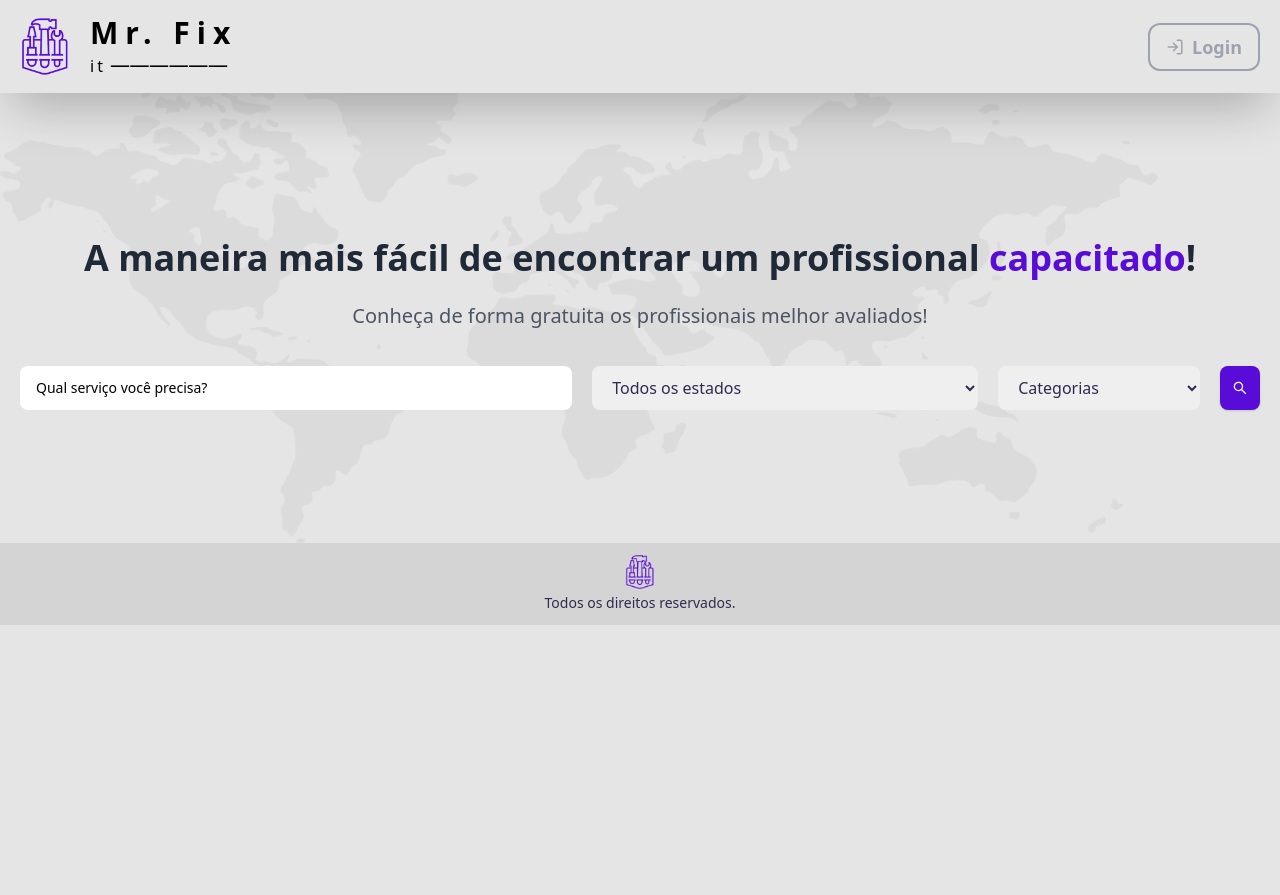
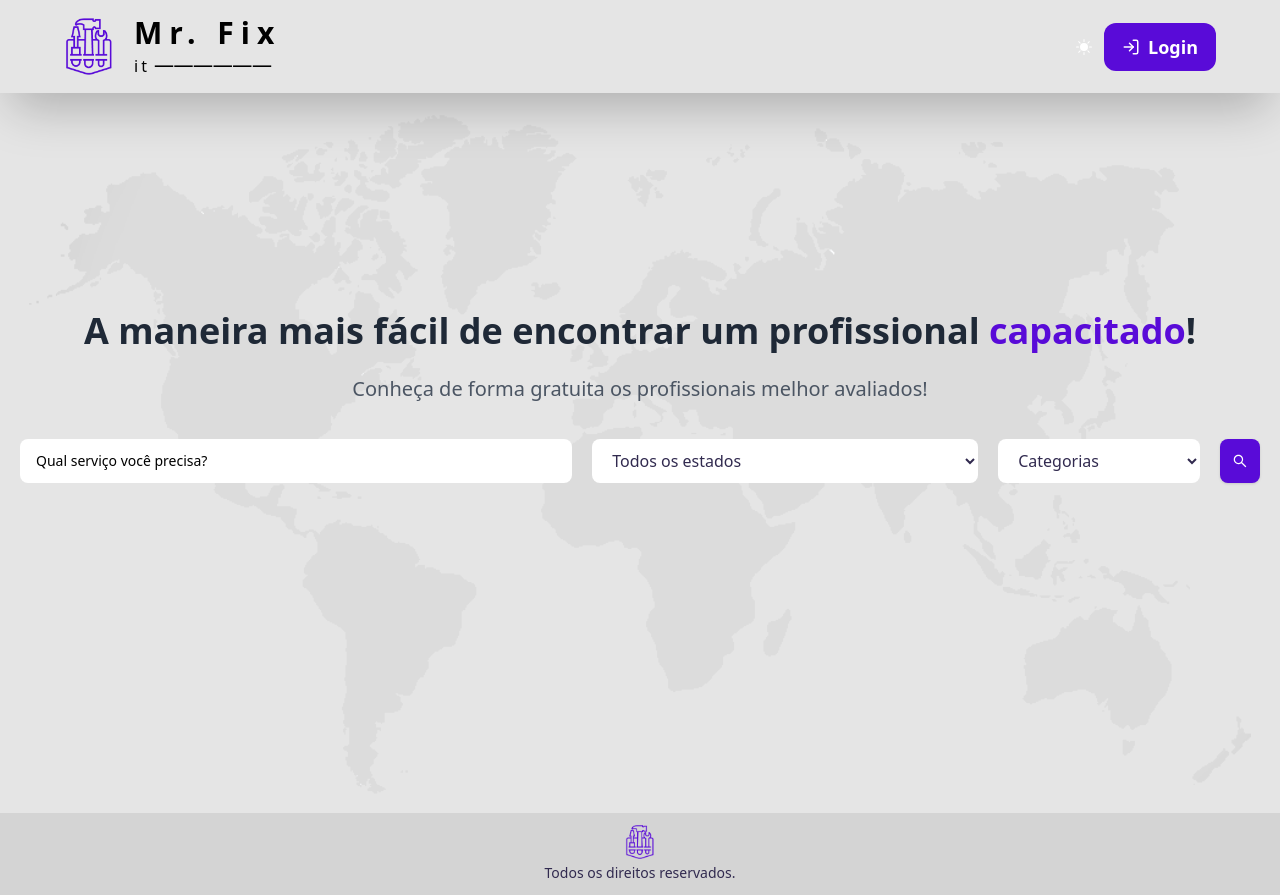
Before and after one commit to luiz-henrique-f/mr-fix-it, a Next.js app: page / in a window 1280 px wide. Before the commit the page ends 800 px from the top, so only its background shows below. Built offline with nearby package versions, Linux system fonts and the light colour scheme; no server answers.

Commit message:
fix: color change, changes in the login layout and search section background

```diff
--- a/src/app/components/SearchSection.tsx
+++ b/src/app/components/SearchSection.tsx
@@ -4,15 +4,15 @@ import React from 'react'
 
 const SearchSection = () => {
     return (
-        <div className="container flex justify-center flex-col mx-auto p-5 bg-search-background dark:bg-search-background-dark bg-contain bg-no-repeat dark:bg-zinc-800 md:h-[28.125rem] 2xl:h-[43.75rem]"> {/* LEMBRAR DE TIRAR O HEIGHT FIXO */}
-            <div>
+        <div className="container flex justify-center items-center flex-col mx-auto p-5 h-[90vh] bg-search-background dark:bg-search-background-dark bg-contain bg-center bg-no-repeat bg-transparent">
+            <div className='-mt-[10%] w-full'>
                 <h1 className='font-semibold text-4xl text-gray-800 dark:text-gray-300 text-center p-3'>A maneira mais fácil de encontrar um profissional <span className='text-primary'>capacitado</span>!</h1>
                 <p className='text-gray-600 dark:text-gray-400 text-xl text-center p-3 mb-6'>Conheça de forma gratuita os profissionais melhor avaliados!</p>
 
                 <div className="flex gap-5">
                     <Input placeholder='Qual serviço você precisa?' className='py-3 border-none px-4'/>
 
-                    <select name="regiao" className='w-2/3 border-none rounded-lg px-4 dark:bg-white dark:text-primaryDarker text-primaryDarker' >
+                    <select name="regiao" className='w-2/3 border-none rounded-lg px-4 bg-white dark:bg-white dark:text-primaryDarker text-primaryDarker' >
                         <option value="">Todos os estados</option>
                         <option value="RJ">Rio de Janeiro</option>
                         <option value="SP">São Paulo</option>
@@ -20,7 +20,7 @@ const SearchSection = () => {
                         <option value="SC">Santa Catarina</option>
                     </select>
 
-                    <select name="categoria" className='w-2/6 border-none rounded-lg px-4 dark:bg-white dark:text-primaryDarker text-primaryDarker'>
+                    <select name="categoria" className='w-2/6 border-none rounded-lg px-4 bg-white dark:bg-white dark:text-primaryDarker text-primaryDarker'>
                         <option value="">Categorias</option>
 
                         <optgroup label="Reparos">
--- a/src/app/layout.tsx
+++ b/src/app/layout.tsx
@@ -27,7 +27,7 @@ export default function RootLayout({
   return (
     <html lang="en" >
       <Providers>
-          <body className="bg-neutral-200 dark:bg-zinc-800">
+          <body className="bg-whiteBG dark:bg-darkBG">
             <NextAuthProvider>
               <Header />
               {children}
--- a/src/app/login/page.tsx
+++ b/src/app/login/page.tsx
@@ -45,32 +45,31 @@ const Login = () => {
   // };
 
     return (
-      <div className="flex items-center justify-center flex-col bg-neutral-200 dark:bg-zinc-800 overflow-hidden">
-        <div className="rounded-3xl overflow-hidden w-full bg-white dark:bg-zinc-500 h-[37rem] shadow-lg shadow-gray-400 dark:border-solid dark:border dark:border-gray-600 dark:shadow-none">
+		<div className="flex items-center justify-center flex-col bg-neutral-200 dark:bg-darkBG overflow-hidden">
+			<div className="rounded-3xl overflow-hidden w-full bg-white h-[37rem] shadow-lg shadow-gray-400">
 
 				<div className="absolute top-0 h-full left-0 w-6/12">
 
 					<div className="absolute top-8">
 						<Link
 							href="/"
-                className="text-base flex items-center justify-center ml-8 gap-3 font-bold hover:text-primary text-primaryDarker">
+							className="text-base flex items-center justify-center ml-8 gap-3 font-bold hover:text-primary text-primaryDarker dark:text-walterWhite">
 							<IoIosArrowBack /> Página Inicial
 						</Link>
 					</div>
 
-            <form className="h-full flex items-center justify-center flex-col py-0 px-10 bg-white dark:bg-zinc-800/40">
-              <h1 className="text-4xl pb-2 font-semibold text-primaryDarker">Entre com</h1>
+					<form className="h-full gap-1 flex items-center justify-center flex-col py-0 px-10 bg-white dark:bg-darkBG">
+						<h1 className="text-4xl pb-2 font-semibold text-primaryDarker dark:text-walterWhite">Entre com</h1>
 
-              <div className="pb-5 my-5 mx-0 text-primaryDarker">
+						<div className="pb-5 my-5 mx-0 text-primaryDarker dark:text-walterWhite">
 							<button
 								className="inline-flex justify-center items-center rounded-2xl my-0 mx-3 gap-2 border border-gray-200 p-4 hover:bg-gray-200/60 transition-all duration-[0.3s] ease-[ease-in-out] hover:transition-all hover:duration-[0.3s] hover:ease-[ease-in-out]"
-                  onClick={onSubmit}
-                  >
+								onClick={onSubmit}>
 								<FcGoogle className="text-xl" /> Entre com sua conta google
 							</button>
 						</div>
 
-              <span className="text-xs p-2 text-gray-500 dark:text-white">
+						<span className="text-sm cursor-default p-2 text-gray-500 dark:text-primaryLighter">
 							A opção de logar por e-mail está em manutenção no momento.
 						</span>
 
@@ -78,27 +77,31 @@ const Login = () => {
 							type="text"
 							placeholder="E-mail ou Usuário"
 							disabled
-                className="text-xs rounded-lg w-4/5 file:border-none outline-none py-4 px-4 my-4 mx-0 bg-gray-200"
+							className="text-xs rounded-lg w-3/5 file:border-none outline-none py-4 px-4 my-4 mx-0 bg-gray-200"
 						/>
+
 						<input
 							type="password"
 							placeholder="Senha"
 							disabled
-                className="text-xs rounded-lg w-4/5 file:border-none outline-none py-4 px-4 my-4 mx-0 bg-gray-200"
+							className="text-xs rounded-lg w-3/5 file:border-none outline-none py-4 px-4 my-4 mx-0 bg-gray-200"
 						/>
 
-              <div className="flex gap-2 text-xs no-underline text-gray-400 mx-0 my-1">
+						<div className="flex gap-2 text-sm no-underline text-gray-400 dark:text-primaryLighter mx-0 my-1">
 							<Link href="#" className="hover:text-primary">
 								Esqueci minha senha
 							</Link>
 
 							<span>|</span>
 
-            Não tem uma conta? <CreateProfessional />
+							<p>Não tem uma conta?</p>
+
+							<CreateProfessional />
 						</div>
 
 
-              <button className="text-base rounded-lg font-semibold uppercase mt-4 cursor-pointer border-spacing-px bg-primary hover:bg-primaryDarker border-opacity-0 tracking-wide py-3 px-11 text-white transition-all duration-[0.5s] ease-[ease-in-out]">
+						<button
+							className="text-base rounded-lg font-semibold uppercase w-3/5 mt-4 cursor-pointer border-spacing-px bg-primary hover:bg-primaryDarker border-opacity-0 tracking-wide py-3 px-11 text-white transition-all duration-[0.5s] ease-[ease-in-out]">
 							Entrar
 						</button>
 
@@ -107,18 +110,22 @@ const Login = () => {
 
 				<div className="absolute top-0 w-6/12 h-full overflow-hidden left-2/4">
 					<div className="h-full flex justify-center items-center flex-col bg-primary bg-gradient-to-br from-primary to-primaryDarker">
+
 						<h1 className="text-4xl font-semibold text-white">
 							Seja Bem-vindo de volta!
 						</h1>
+
 						<p className="text-base leading-5 mx-0 my-5 text-white">
 							Fique por dentro dos pedidos de seus serviços
 						</p>
+
 						<Image
 							src="/Logo 3.0 (branco).png"
 							width={400}
 							height={400}
 							alt="Logo"
-                className="absolute opacity-10" />
+							className="absolute opacity-10"
+						/>
 					</div>
 				</div>
 
--- a/src/components/Header.tsx
+++ b/src/components/Header.tsx
@@ -43,19 +43,22 @@ const Header = () => {
     const handleMenuClick = () => setMenuIsOpen(!menuIsOpen);
 
     return (
-        <div className='p-5 py-0 h-[93px] mx-auto flex justify-between items-center shadow-2xl dark:shadow-none dark:bg-zinc-900'>
+        <div className='px-[5%] py-0 h-[93px] mx-auto flex justify-between items-center shadow-2xl bg-whiteBG dark:bg-darkBG'>
             <div className="flex items-center justify-start h-full w-full">
                 <Link href="/" className="inline-flex items-center justify-between">
+
                     <Image
                         src="/Logo_3.0_roxo.png"
                         width={50}
                         height={50}
                         alt="Mr. Fix It" />
+
                     <div className="relative left-5 text-black dark:text-white">
                         <h1 className="font-semibold text-3xl tracking-[0.4375rem]">Mr. Fix</h1>
                         <span className=" text-base tracking-[0.1875rem]">it</span>
                         <span className="text-xl tracking-[-0.025rem] pl-1">——————</span>
                     </div>
+
                 </Link>
             </div>
 
@@ -83,13 +86,17 @@ const Header = () => {
             {/* onClick={handleLoginClick} */}
 
         {status === "unauthenticated" && (
-                <Link
-                    href={'/login'}>
-                    <button className="flex text-gray-400 items-center justify-center py-2 px-4 gap-2 text-lg bg-transparent font-semibold border-[0.125rem] border-solid border-gray-400 rounded-xl hover:text-white hover:border-transparent hover:bg-primary transition-all duration-[0.2s] ease-[ease-in-out] hover:transition-all hover:duration-[0.2s] hover:ease-[ease-in-out]">
-                        <FiLogIn />
-                        Login
-                    </button>
-                </Link>
+                <div className="flex items-center gap-3 relative">
+
+                    {theme == 'light' ? <BiSolidMoon size={16} onClick={() => currentTheme == "dark"? light(): dark()} className="cursor-pointer text-black "/> : <BsSunFill size={16} onClick={() => currentTheme == "dark"? light(): dark()} className="cursor-pointer text-white "/>}
+
+                    <Link href={'/login'}>
+                        <button className="flex text-white items-center justify-center py-2 px-4 gap-2 text-lg bg-primary border-transparent font-semibold border-[0.125rem] border-solid rounded-xl hover:bg-primaryDarker transition-all duration-[0.3s] ease-[ease-in-out] hover:transition-all hover:duration-[0.3s] hover:ease-[ease-in-out]">
+                            <FiLogIn />
+                            Login
+                        </button>
+                    </Link>
+                </div>
             )}
 
             {status === "authenticated" && data.user &&(
--- a/tailwind.config.js
+++ b/tailwind.config.js
@@ -19,6 +19,10 @@ module.exports = {
         grayPrimary: "#717171",
         grayLighter: "#BBBEBF",
         walterWhite: "#F5F5F5",
+        darkBG: "#0f0f0f",
+        darkBGLighter: "#2d2d2d",
+        whiteBG: "#e5e5e5",
+        whiteBGDarker: "#c3c3c3",
       },
       textColor: {
         dark: "#717171",
```
Also changed, not shown: src/app/components/CreateProfessional.tsx (+40 -13 lines), public/world-map-dark.png, public/world-map.png. Lines whose indentation alone changed are shown as unchanged.
